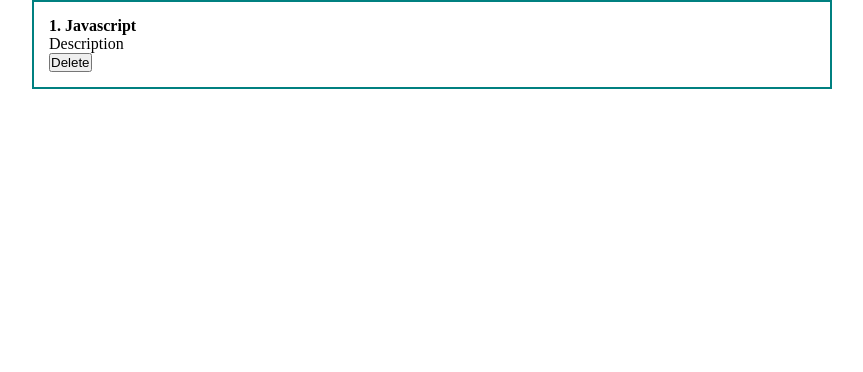
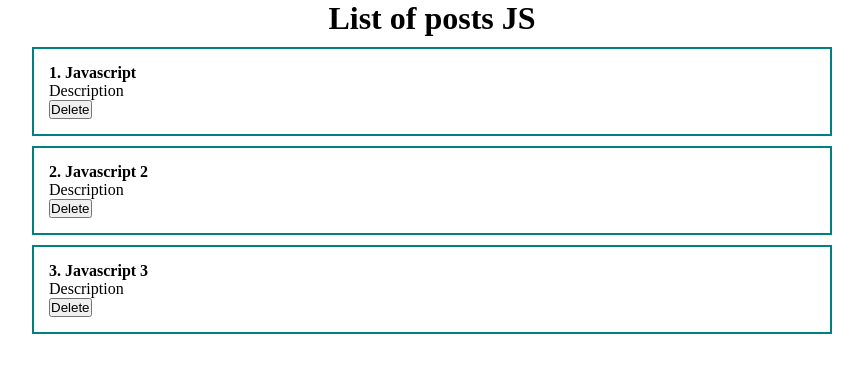
Before and after one commit to ostandrey/react-course, a React (Create React App) app: page / in a window 1280 px wide. Shown: the top 372 px of the page, without its empty margins (208-1071 px from the left). Built offline with nearby package versions, Linux system fonts and the light colour scheme.

Commit message:
Create post list

```diff
--- a/src/App.js
+++ b/src/App.js
@@ -1,16 +1,22 @@
-import React from 'react';
-import Counter from "./components/Counter";
-import ClassCounter from "./components/ClassCounter";
+import React, {useState} from 'react';
+// import Counter from "./components/Counter";
+// import ClassCounter from "./components/ClassCounter";
 import './styles/app.css'
 import PostItem from "./components/PostItem";
+import PostList from "./components/PostList";
 
 function App() {
+    const [posts, setPosts] = useState( [
+        {id: 1, title: 'Javascript', body: 'Description'},
+        {id: 2, title: 'Javascript 2', body: 'Description'},
+        {id: 3, title: 'Javascript 3', body: 'Description'}
+    ]);
 
   return (
     <div className="App">
+        <PostList posts={posts} title='List of posts JS'/>
         {/*<ClassCounter/>*/}
         {/*<Counter/>*/}
-        <PostItem post={{id: 1, title: 'Javascript', body: 'Description'}} />
     </div>
   );
 }
--- /dev/null
+++ b/src/components/PostList.jsx
@@ -0,0 +1,15 @@
+import React from 'react';
+import PostItem from "./PostItem";
+
+const PostList = ({posts, title}) => {
+    return (
+        <div>
+            <h1 style={{textAlign: 'center'}}>{title}</h1>
+            {posts.map(post =>
+                <PostItem post={post} key={post.id}/>)
+            }
+        </div>
+    );
+};
+
+export default PostList;
--- a/src/styles/app.css
+++ b/src/styles/app.css
@@ -16,6 +16,7 @@
 .post {
     display: flex;
     padding: 15px;
+    margin: 10px 0;
     border: 2px solid teal;
     justify-content: space-between;
     align-items: center;
```
